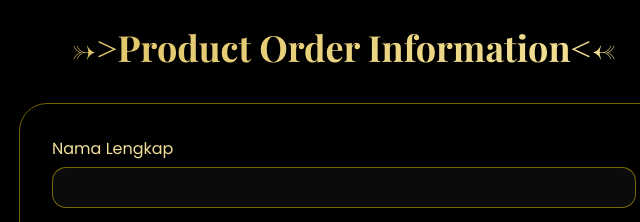
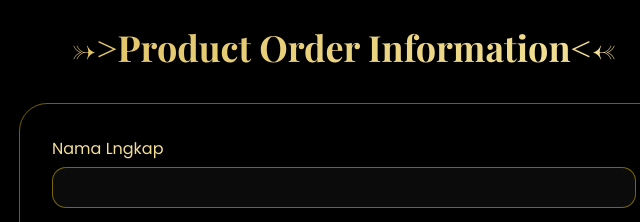
Before and after one commit to marcelladea6-star/landing-page, a plain HTML site: page satu.html in a window 1280 px wide. Shown: the part 2127-2349 px from the top of the page, 296-936 px from the left. Drawn offline with nearby package versions, Linux system fonts and the light colour scheme.

Commit message:
Perubahan 2

```diff
--- a/satu.html
+++ b/satu.html
@@ -368,7 +368,7 @@ A refined elixir crafted for those who command attention without speaking.</p>
 <h2>->>Product Order Information<<-</h2>
 <div class="form-wrapper">
 <form id="orderForm">
-<label>Nama Lengkap</label><input id="nama" type="text" required>
+<label>Nama Lngkap</label><input id="nama" type="text" required>
 <label>Nomor WhatsApp</label><input id="wa" type="tel" required>
 <label>Pilih Varian</label>
 <select id="variant">
```
